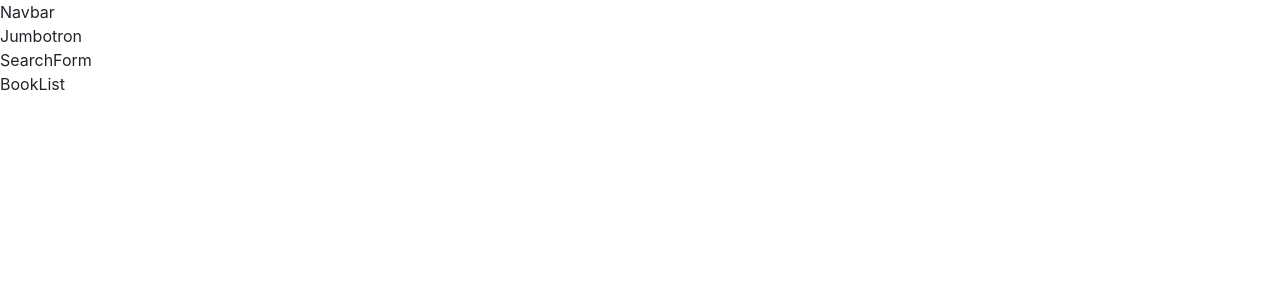
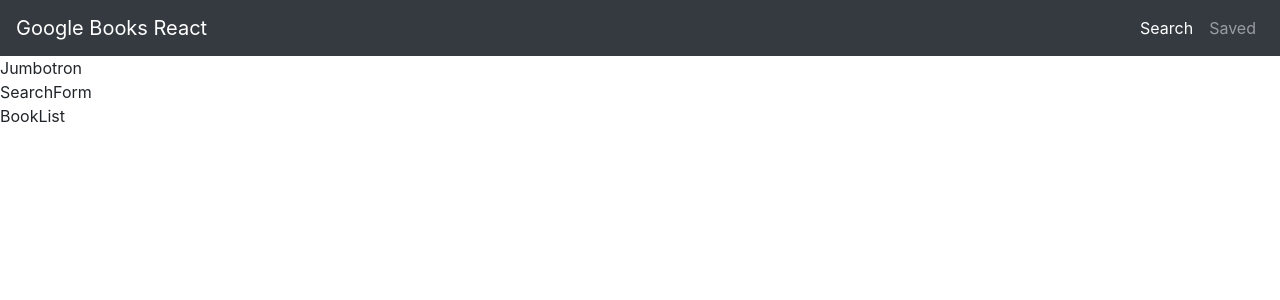
Before and after one commit to runescape11111/google-books-react, a React (Create React App) app in the folder client/: page / in a window 1280 px wide. Shown: the top 300 px of the page. Built offline with nearby package versions, Linux system fonts and the light colour scheme.

Commit message:
navbar and routing finished

```diff
--- a/client/src/components/Navbar/index.js
+++ b/client/src/components/Navbar/index.js
@@ -1,6 +1,24 @@
+import { Link, NavLink } from "react-router-dom";
+
 function Navbar() {
     return (
-        <div>Navbar</div>
+        <nav className="navbar navbar-dark bg-dark">
+            <Link className="navbar-brand" to="/">
+                Google Books React
+            </Link>
+            <ul className="navbar-nav flex-row">
+                <li className="nav-item px-2">
+                    <NavLink className="nav-link" exact to="/">
+                        Search
+                    </NavLink>
+                </li>
+                <li className="nav-item px-2">
+                    <NavLink className="nav-link" exact to="/saved">
+                        Saved
+                    </NavLink>
+                </li>
+            </ul>
+        </nav>
     )
 };
 
```
